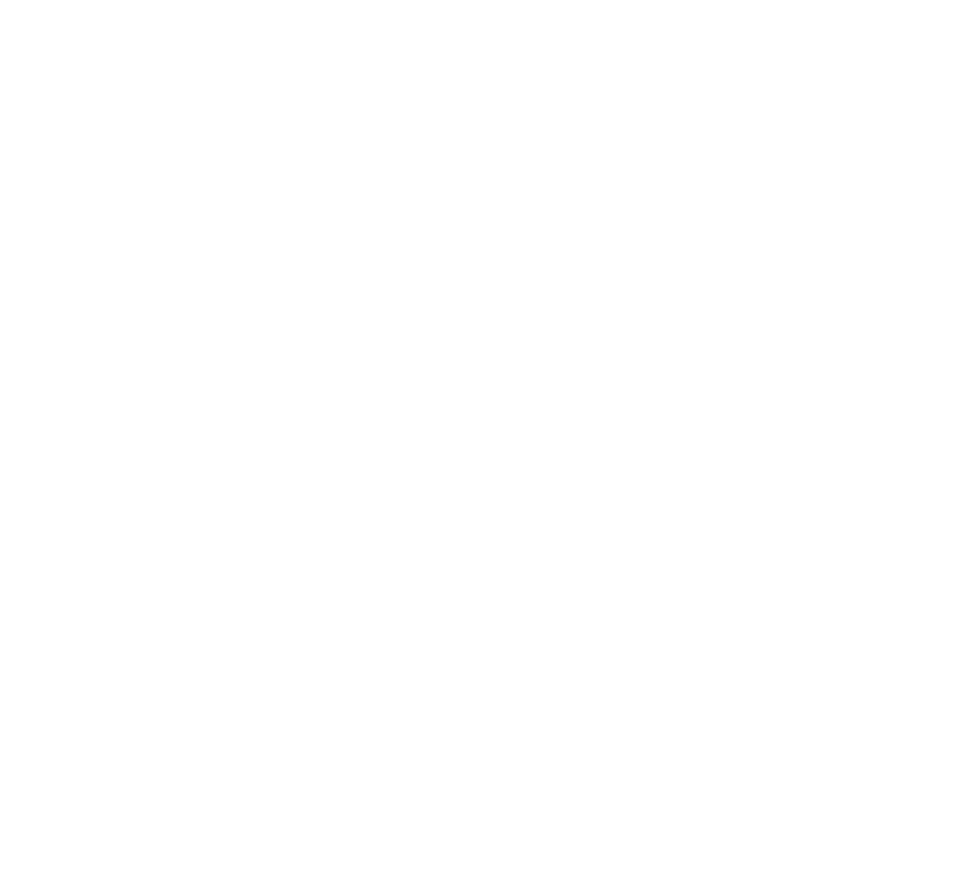
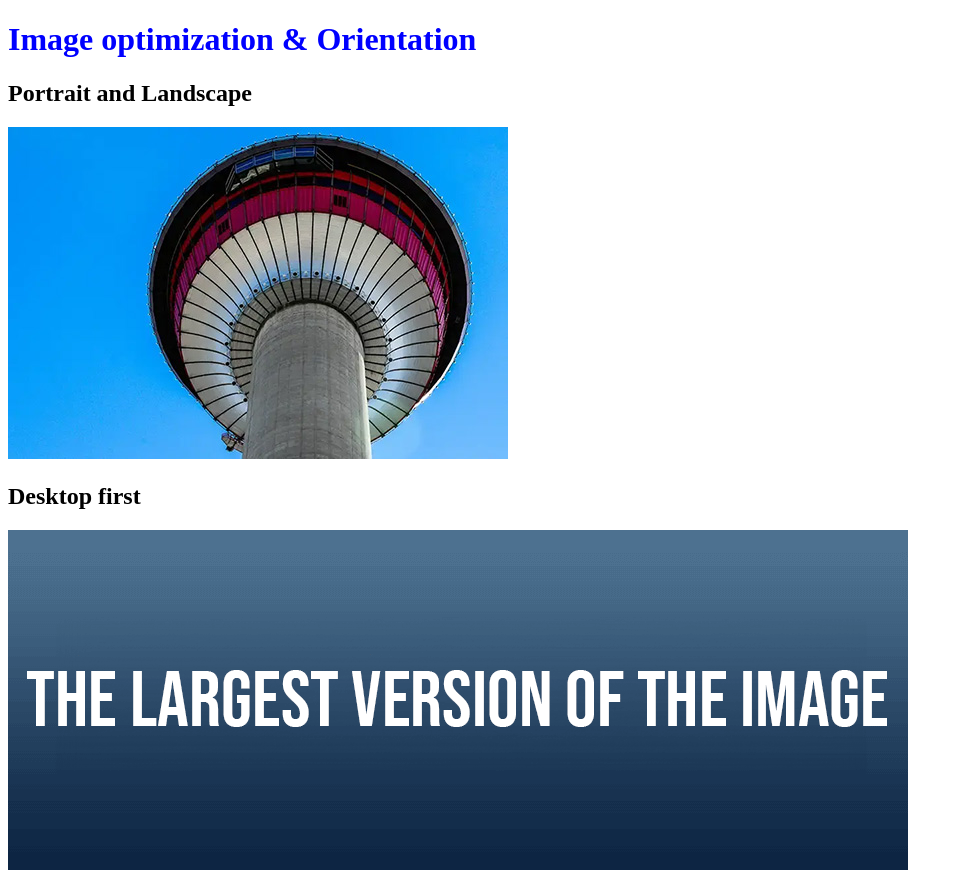
Before and after one commit to Bassbossbunny/Week-6-webb, a plain HTML site: page index.html in a window 1280 px wide. Shown: the whole page, without its empty margins (0-963 px from the left). Before the commit the page ends 800 px from the top, so only its background shows below. Drawn offline with Linux system fonts and the light colour scheme.

Commit message:
Docs: Responsive imgs & banners
added responsive banners and images based on breakpoints.
removed img sizing for tower image, will/should adjust later in CSS rather than HTML

```diff
--- /dev/null
+++ b/aesthetic.css
@@ -0,0 +1,8 @@
+*{
+    box-sizing: border-box;
+    }
+  /* notes */
+
+  body h1{
+    color: blue;
+  }
--- a/index.html
+++ b/index.html
@@ -4,9 +4,46 @@
     <meta charset="UTF-8">
     <meta name="viewport" content="width=device-width, initial-scale=1.0">
     <title>Image activity</title>
+    <link rel="stylesheet" href="aesthetic.css">
 
 </head>
 <body>
+ <h1>
+    Image optimization & Orientation
+ </h1>
 
+ <h2>
+    Portrait and Landscape
+ </h2>
+
+ <picture>
+    <!--put your alternatives ABOVE the default image. the size will be linked to the one at default, if set-->
+    <source media="(Orientation:portrait)" srcset="images/calgary-tower-portrait.webp">
+
+<!-- Can put your copyright, creative commons license, or other important details in the "Title" attribute at well-->
+<img src="images/CT-landscape-OP.jpg"
+alt="calgary tower observation deck, view from under the tower at a steep angle. Clear blue sky in the background"
+title="Calgary Tower by Dan Stephenson, 2025"
+
+loading="lazy"
+>
+<!-- lazy loading is for when users likely won't be viewing the entire page at a time. don't use for imgs users will guarentee see, like header images and graphics, but for ones like what you see on google img search. -->
+ </picture>
+
+<h2>
+    Desktop first
+</h2>
+<picture>
+    <source media="(max-width:650px)"
+    srcset="./images/small.png">
+
+    <source media="(max-width:800px)"
+    srcset="./images/medium.png">
+
+    <img src="./images/large.png"
+     alt="Desktop banner graphic for site"
+     loading="lazy">
+
+</picture>
 </body>
 </html>
```
Also changed, not shown: images/CT-landscape-OP.jpg (added), images/CT-landscape-OP.webp (added).
